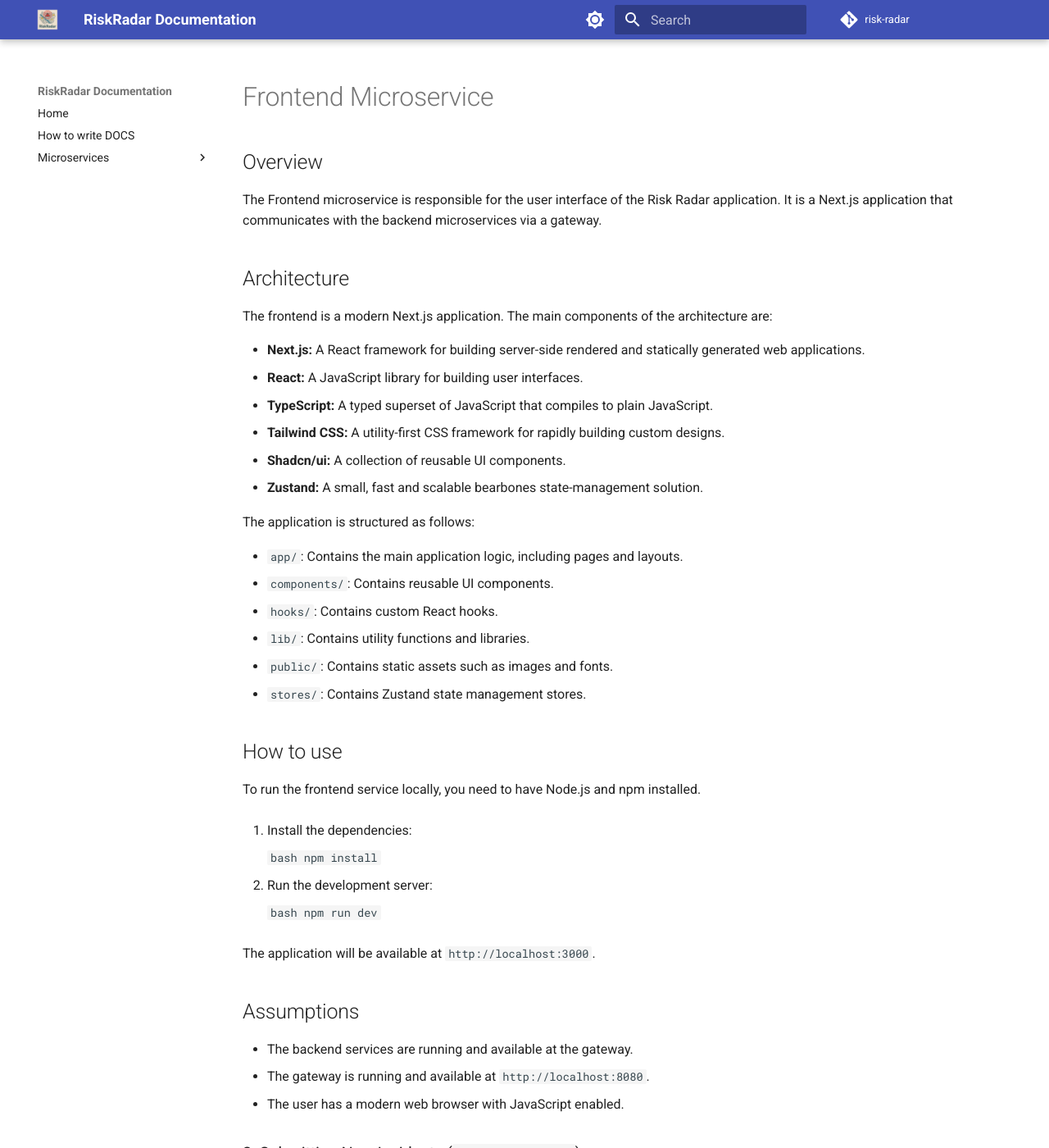
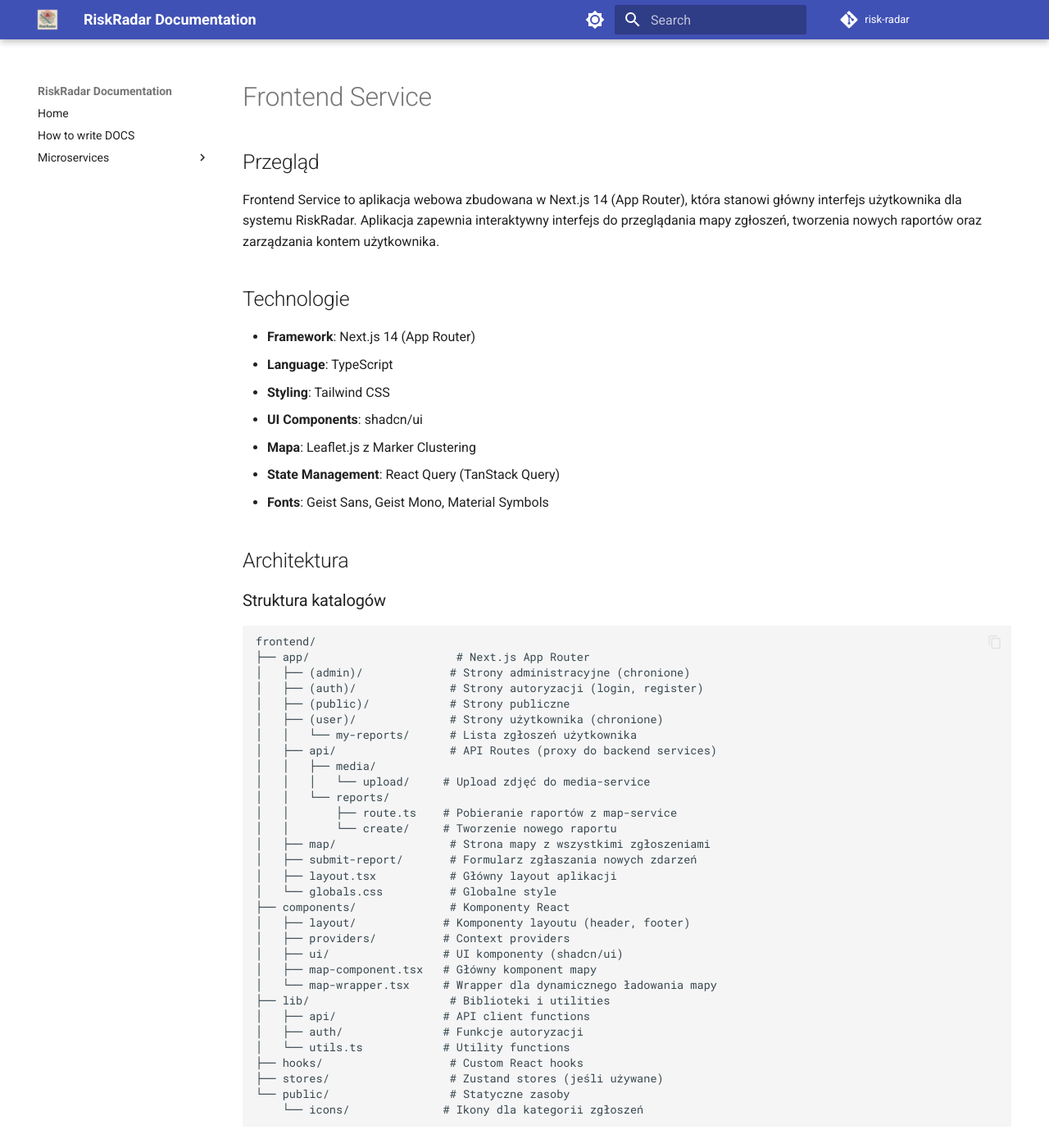
Before and after one commit to risk-radar-project/risk-radar, an MkDocs documentation site: the page built from docs/docs/frontend/index.md, in a window 1280 px wide and 1400 px high. Shown: the whole window at 82% size. Built offline with MkDocs 1.6.1 and Material for MkDocs 9.7.7, drawn with Linux system fonts in a browser that asks for light colours; comment, search, counter and statistics services are not loaded; some of the changed text lies outside the part shown.

Commit message:
Revert "[frontend]  Refactor:;5C Add English comments and translations to frontend components."
This reverts commit 2cbac13f3b79b4b8831fdc44990a8ed490b6f810.

````diff
--- a/docs/docs/frontend/index.md
+++ b/docs/docs/frontend/index.md
@@ -1,104 +1,154 @@
-# Frontend Microservice
+# Frontend Service
 
-## Overview
+## Przegląd
 
-The Frontend microservice is responsible for the user interface of the Risk Radar application. It is a Next.js application that communicates with the backend microservices via a gateway.
+Frontend Service to aplikacja webowa zbudowana w Next.js 14 (App Router), która stanowi główny interfejs użytkownika dla systemu RiskRadar. Aplikacja zapewnia interaktywny interfejs do przeglądania mapy zgłoszeń, tworzenia nowych raportów oraz zarządzania kontem użytkownika.
 
-## Architecture
+## Technologie
 
-The frontend is a modern Next.js application. The main components of the architecture are:
+- **Framework**: Next.js 14 (App Router)
+- **Language**: TypeScript
+- **Styling**: Tailwind CSS
+- **UI Components**: shadcn/ui
+- **Mapa**: Leaflet.js z Marker Clustering
+- **State Management**: React Query (TanStack Query)
+- **Fonts**: Geist Sans, Geist Mono, Material Symbols
 
-- **Next.js:** A React framework for building server-side rendered and statically generated web applications.
-- **React:** A JavaScript library for building user interfaces.
-- **TypeScript:** A typed superset of JavaScript that compiles to plain JavaScript.
-- **Tailwind CSS:** A utility-first CSS framework for rapidly building custom designs.
-- **Shadcn/ui:** A collection of reusable UI components.
-- **Zustand:** A small, fast and scalable bearbones state-management solution.
+## Architektura
 
-The application is structured as follows:
+### Struktura katalogów
 
-- `app/`: Contains the main application logic, including pages and layouts.
-- `components/`: Contains reusable UI components.
-- `hooks/`: Contains custom React hooks.
-- `lib/`: Contains utility functions and libraries.
-- `public/`: Contains static assets such as images and fonts.
-- `stores/`: Contains Zustand state management stores.
+```
+frontend/
+├── app/                      # Next.js App Router
+│   ├── (admin)/             # Strony administracyjne (chronione)
+│   ├── (auth)/              # Strony autoryzacji (login, register)
+│   ├── (public)/            # Strony publiczne
+│   ├── (user)/              # Strony użytkownika (chronione)
+│   │   └── my-reports/      # Lista zgłoszeń użytkownika
+│   ├── api/                 # API Routes (proxy do backend services)
+│   │   ├── media/
+│   │   │   └── upload/     # Upload zdjęć do media-service
+│   │   └── reports/
+│   │       ├── route.ts    # Pobieranie raportów z map-service
+│   │       └── create/     # Tworzenie nowego raportu
+│   ├── map/                 # Strona mapy z wszystkimi zgłoszeniami
+│   ├── submit-report/       # Formularz zgłaszania nowych zdarzeń
+│   ├── layout.tsx           # Główny layout aplikacji
+│   └── globals.css          # Globalne style
+├── components/              # Komponenty React
+│   ├── layout/             # Komponenty layoutu (header, footer)
+│   ├── providers/          # Context providers
+│   ├── ui/                 # UI komponenty (shadcn/ui)
+│   ├── map-component.tsx   # Główny komponent mapy
+│   └── map-wrapper.tsx     # Wrapper dla dynamicznego ładowania mapy
+├── lib/                     # Biblioteki i utilities
+│   ├── api/                # API client functions
+│   ├── auth/               # Funkcje autoryzacji
+│   └── utils.ts            # Utility functions
+├── hooks/                   # Custom React hooks
+├── stores/                  # Zustand stores (jeśli używane)
+└── public/                  # Statyczne zasoby
+    └── icons/              # Ikony dla kategorii zgłoszeń
+```
 
-## How to use
+## Główne funkcjonalności
 
-To run the frontend service locally, you need to have Node.js and npm installed.
+### 1. Interaktywna mapa zgłoszeń (`/map`)
 
-1.  Install the dependencies:
+**Lokalizacja**: `app/map/page.tsx`, `components/map-component.tsx`
 
-    ```bash
-    npm install
-    ```
+Mapa wyświetla wszystkie zweryfikowane zgłoszenia z różnych kategorii:
 
-2.  Run the development server:
+- **Marker Clustering**: Automatyczne grupowanie markerów dla lepszej wydajności
+- **Kategorie ikony**: Każda kategoria ma dedykowaną ikonę
+- **Popupy**: Szczegóły zgłoszenia z podglądem zdjęć
+- **Lightbox**: Pełnowymiarowy podgląd zdjęć
+- **Wyszukiwarka**: Wyszukiwanie miast w Polsce (Nominatim API)
+- **Geolokalizacja**: Przycisk do zlokalizowania użytkownika
+- **Kontrolki zoom**: Przybliżanie/oddalanie mapy
 
-    ```bash
-    npm run dev
-    ```
+#### Kategorie zgłoszeń
 
-The application will be available at `http://localhost:3000`.
+| Kategoria | Nazwa polska | Ikona |
+|-----------|--------------|-------|
+| VANDALISM | Wandalizm | format_paint |
+| INFRASTRUCTURE | Infrastruktura drogowa/chodników | construction |
+| DANGEROUS_SITUATION | Niebezpieczne sytuacje | warning |
+| TRAFFIC_ACCIDENT | Wypadki drogowe | car_crash |
+| PARTICIPANT_BEHAVIOR | Zachowania kierowców/pieszych | person_alert |
+| PARTICIPANT_HAZARD | Zagrożenia dla pieszych i rowerzystów | brightness_alert |
+| WASTE_ILLEGAL_DUMPING | Śmieci/nielegalne zaśmiecanie | delete_sweep |
+| BIOLOGICAL_HAZARD | Zagrożenia biologiczne | bug_report |
+| OTHER | Inne | help_outline |
 
-## Assumptions
+#### Komponenty mapy
 
-- The backend services are running and available at the gateway.
-- The gateway is running and available at `http://localhost:8080`.
-- The user has a modern web browser with JavaScript enabled.
+```typescript
+// Server Component - pobiera dane ze strony serwera
+async function getInitialReports(): Promise<Report[]>
 
-### 2. Submitting New Incidents (`/submit-report`)
+// Client Component - renderuje mapę z Leaflet
+export default function MapComponent({ initialReports }: MapComponentProps)
+```
 
-**Location**: `app/submit-report/page.tsx`
+**Kluczowe cechy**:
+- SSR (Server-Side Rendering) dla początkowych danych
+- Dynamic import dla Leaflet (client-side only)
+- Responsive sidebar z menu nawigacyjnym
+- Real-time search z debouncing
 
-A full form for creating new reports with the following fields:
+### 2. Zgłaszanie nowych zdarzeń (`/submit-report`)
 
-#### Form Fields
+**Lokalizacja**: `app/submit-report/page.tsx`
 
-1.  **Title** (required)
-    -   Text input
-    -   Placeholder: "e.g., Damaged sidewalk"
+Pełny formularz do tworzenia nowych zgłoszeń z następującymi polami:
 
-2.  **Category** (required)
-    -   Select dropdown
-    -   All categories from the list above
+#### Pola formularza
 
-3.  **Description** (optional)
-    -   Textarea
-    -   Multi-line description of the problem
+1. **Tytuł** (wymagane)
+   - Input tekstowy
+   - Placeholder: "np. Uszkodzony chodnik"
 
-4.  **Location** (required)
-    -   Button: "Use my current location" (Geolocation API)
-    -   OR manual entry:
-        -   Latitude
-        -   Longitude
+2. **Kategoria** (wymagane)
+   - Select dropdown
+   - Wszystkie kategorie z listy powyżej
 
-5.  **Photos** (optional)
-    -   File input (multiple)
-    -   Accepts only images
-    -   Preview of the number of selected files
+3. **Opis** (opcjonalne)
+   - Textarea
+   - Wieloliniowy opis problemu
 
-#### Submission Process
+4. **Lokalizacja** (wymagane)
+   - Przycisk: "Użyj mojej obecnej lokalizacji" (Geolocation API)
+   - LUB ręczne wprowadzenie:
+     - Szerokość geograficzna (latitude)
+     - Długość geograficzna (longitude)
+
+5. **Zdjęcia** (opcjonalne)
+   - Input file (multiple)
+   - Akceptuje tylko obrazy
+   - Podgląd liczby wybranych plików
+
+#### Proces wysyłania
 
 ```mermaid
 graph TD
-    A[User fills out the form] --> B{Are there photos?}
-    B -->|Yes| C[Upload photos to Media Service]
-    B -->|No| E[Create report]
-    C --> D{Upload successful?}
-    D -->|Yes| E[Create report with imageIds]
-    D -->|No| F[Show error]
-    E --> G{Report created?}
-    G -->|Yes| H[Success message]
-    G -->|No| F
-    H --> I[Redirect to /map after 2s]
-    F --> J[User can try again]
+    A[Użytkownik wypełnia formularz] --> B{Czy są zdjęcia?}
+    B -->|Tak| C[Upload zdjęć do Media Service]
+    B -->|Nie| E[Tworzenie raportu]
+    C --> D{Upload sukces?}
+    D -->|Tak| E[Tworzenie raportu z imageIds]
+    D -->|Nie| F[Pokazanie błędu]
+    E --> G{Raport utworzony?}
+    G -->|Tak| H[Komunikat sukcesu]
+    G -->|Nie| F
+    H --> I[Redirect do /map po 2s]
+    F --> J[Użytkownik może spróbować ponownie]
 ```
 
 #### API Integration
 
-**Photo Upload**:
+**Upload zdjęć**:
 ```typescript
 POST /api/media/upload
 Content-Type: multipart/form-data
@@ -106,7 +156,7 @@
 Response: { imageIds: string[] }
 ```
 
-**Create Report**:
+**Tworzenie raportu**:
 ```typescript
 POST /api/reports/create
 Content-Type: application/json
@@ -127,58 +177,58 @@
 }
 ```
 
-### 3. My Reports (`/my-reports`)
+### 3. Moje zgłoszenia (`/my-reports`)
 
-**Location**: `app/(user)/my-reports/page.tsx`, `app/(user)/my-reports/my-reports-client.tsx`
+**Lokalizacja**: `app/(user)/my-reports/page.tsx`, `app/(user)/my-reports/my-reports-client.tsx`
 
-A page that allows the user to manage their own reports.
+Strona pozwalająca użytkownikowi zarządzać własnymi zgłoszeniami.
 
-**Functionality**:
--   **List of reports**: A table displaying the user's reports with pagination.
--   **Filtering**:
-    -   By status (Pending, Verified, Rejected).
-    -   By report category.
--   **Sorting**: By creation date, update date, category, and status.
--   **Actions**:
-    -   Deleting reports (with a confirmation modal).
+**Funkcjonalności**:
+- **Lista zgłoszeń**: Tabela wyświetlająca zgłoszenia użytkownika z paginacją.
+- **Filtrowanie**:
+  - Po statusie (Oczekujące, Zweryfikowane, Odrzucone).
+  - Po kategorii zgłoszenia.
+- **Sortowanie**: Po dacie utworzenia, dacie aktualizacji, kategorii i statusie.
+- **Akcje**:
+  - Usuwanie zgłoszeń (z potwierdzeniem w modalu).
 
 ### 4. Sidebar Navigation
 
-Available on the map page, it contains links to:
+Dostępny na stronie mapy, zawiera linki do:
 
--   **Report New Incident** (`/submit-report`) - orange highlight
--   **Your Activity** - user's report history
--   **Login** - authorization
--   **Admin Panel** - for users with admin privileges
+- **Zgłoś Nowe Zdarzenie** (`/submit-report`) - pomarańczowy highlight
+- **Twoja Aktywność** - historia zgłoszeń użytkownika
+- **Logowanie** - autoryzacja
+- **Panel administratora** - dla użytkowników z uprawnieniami admin
 
 ### 5. API Routes (Proxy Layer)
 
-The frontend acts as a proxy between the client and the backend services, providing:
+Frontend działa jako proxy między klientem a backend services, zapewniając:
 
--   Centralized URL configuration
--   Error handling
--   Request logging
--   Header forwarding (User-Agent, etc.)
+- Centralizację konfiguracji URL
+- Obsługę błędów
+- Logowanie requestów
+- Przekazywanie headers (User-Agent, itp.)
 
 #### Endpoints
 
 **GET `/api/reports`**
--   Proxy to: `MAP_SERVICE_URL/reports`
--   Returns: A list of verified reports
+- Proxy do: `MAP_SERVICE_URL/reports`
+- Zwraca: Listę zweryfikowanych raportów
 
 **POST `/api/reports/create`**
--   Proxy to: `REPORT_SERVICE_URL/createReport`
--   Creates a new report
+- Proxy do: `REPORT_SERVICE_URL/createReport`
+- Tworzy nowy raport
 
 **POST `/api/media/upload`**
--   Proxy to: `MEDIA_SERVICE_URL/media/upload`
--   Uploads photos (multipart/form-data)
+- Proxy do: `MEDIA_SERVICE_URL/media/upload`
+- Upload zdjęć (multipart/form-data)
 
-## Configuration
+## Konfiguracja
 
-### Environment Variables
+### Zmienne środowiskowe
 
-The frontend requires the following environment variables:
+Frontend wymaga następujących zmiennych środowiskowych:
 
 ```bash
 # Backend Service URLs
@@ -186,7 +236,7 @@
 REPORT_SERVICE_URL=http://localhost:8081
 MEDIA_SERVICE_URL=http://localhost:8084
 
-# In a Docker environment - use the service names
+# W środowisku Docker - użyj nazw serwisów
 # MAP_SERVICE_URL=http://map-service:8080
 # REPORT_SERVICE_URL=http://report-service:8080
 # MEDIA_SERVICE_URL=http://media-service:8080
@@ -224,12 +274,12 @@
 
 ## Development
 
-### Running Locally
+### Lokalne uruchamianie
 
 ```bash
 cd services/frontend
 
-# Install dependencies
+# Instalacja zależności
 npm install
 
 # Development mode
@@ -240,95 +290,95 @@
 npm start
 ```
 
-### Requirements
+### Wymagania
 
--   Node.js 18+ or 20+
--   npm or pnpm
--   Running backend services (report-service, map-service, media-service)
+- Node.js 18+ lub 20+
+- npm lub pnpm
+- Uruchomione backend services (report-service, map-service, media-service)
 
 ### Hot Module Replacement
 
-Next.js automatically handles HMR in development mode. Code changes are immediately visible in the browser.
+Next.js automatycznie obsługuje HMR w trybie development. Zmiany w kodzie są natychmiast widoczne w przeglądarce.
 
 ## Styling
 
 ### Design System
 
-The application uses a consistent design system with the following colors:
+Aplikacja używa spójnego design system z następującymi kolorami:
 
 ```css
---background: #2a221a      /* Dark brown */
---card: #362c20            /* Lighter brown */
---primary: #d97706         /* Orange */
---text: #e0dcd7            /* Light beige */
+--background: #2a221a      /* Ciemny brąz */
+--card: #362c20            /* Jaśniejszy brąz */
+--primary: #d97706         /* Pomarańczowy */
+--text: #e0dcd7            /* Jasny beż */
 ```
 
-### UI Components
+### Komponenty UI
 
-It uses the **shadcn/ui** library which provides:
--   Accessible components (a11y)
--   Customizable via Tailwind
--   TypeScript support
--   Radix UI primitives
+Wykorzystuje bibliotekę **shadcn/ui** która zapewnia:
+- Dostępne komponenty (a11y)
+- Customizowalne przez Tailwind
+- TypeScript support
+- Radix UI primitives
 
 ### Responsive Design
 
--   Mobile-first approach
--   Breakpoints: sm, md, lg, xl, 2xl (Tailwind defaults)
--   Sidebar collapse on smaller screens
--   Touch-friendly controls on mobile devices
+- Mobile-first approach
+- Breakpoints: sm, md, lg, xl, 2xl (Tailwind defaults)
+- Sidebar collapse na mniejszych ekranach
+- Touch-friendly controls na urządzeniach mobilnych
 
 ## Performance
 
-### Optimizations
+### Optymalizacje
 
-1.  **Server-Side Rendering (SSR)**
-    -   Initial report data is fetched on the server
-    -   Faster First Contentful Paint (FCP)
+1. **Server-Side Rendering (SSR)**
+   - Początkowe dane raportów pobierane na serwerze
+   - Szybsze First Contentful Paint (FCP)
 
-2.  **Dynamic Imports**
-    -   Leaflet is loaded only on the client-side
-    -   Reduces bundle size
+2. **Dynamic Imports**
+   - Leaflet ładowane tylko po stronie klienta
+   - Redukcja bundle size
 
-3.  **Image Optimization**
-    -   Next.js Image component (where possible)
-    -   Lazy loading for images in popups
+3. **Image Optimization**
+   - Next.js Image component (gdzie możliwe)
+   - Lazy loading dla zdjęć w popupach
 
-4.  **Marker Clustering**
-    -   Grouping markers for better performance
-    -   Better UX with a large number of reports
+4. **Marker Clustering**
+   - Grupowanie markerów dla lepszej wydajności
+   - Lepsza UX przy dużej liczbie zgłoszeń
 
-5.  **Debouncing**
-    -   Search input (300ms delay)
-    -   Reduces the number of API calls
+5. **Debouncing**
+   - Search input (300ms delay)
+   - Redukcja liczby API calls
 
 ### Cache Strategy
 
--   `cache: 'no-store'` for reports (always fresh data)
--   React Query cache for client-side requests
--   Static assets cached by CDN/browser
+- `cache: 'no-store'` dla raportów (zawsze świeże dane)
+- React Query cache dla client-side requestów
+- Static assets cached przez CDN/browser
 
 ## Security
 
 ### CSRF Protection
 
-Next.js automatically protects against CSRF in API routes.
+Next.js automatycznie chroni przed CSRF w API routes.
 
 ### Input Validation
 
--   Client-side validation in forms
--   Server-side validation in API routes
--   TypeScript type checking
+- Client-side validation w formularzach
+- Server-side validation w API routes
+- TypeScript type checking
 
 ### Environment Variables
 
--   Sensitive data in `.env.local` (gitignored)
--   Different values for dev/production
--   Validation on application startup
+- Wrażliwe dane w `.env.local` (gitignored)
+- Różne wartości dla dev/production
+- Walidacja przy starcie aplikacji
 
 ## Testing
 
-### Test Structure (TODO)
+### Struktura testów (TODO)
 
 ```bash
 __tests__/
@@ -343,32 +393,32 @@
     └── media.test.ts
 ```
 
-### Recommended Testing Libraries
+### Testing Libraries (Rekomendowane)
 
--   Jest - Test runner
--   React Testing Library - Component testing
--   Playwright/Cypress - E2E testing
+- Jest - Test runner
+- React Testing Library - Component testing
+- Playwright/Cypress - E2E testing
 
 ## Troubleshooting
 
-### Common Problems
+### Częste problemy
 
-**1. The map does not load**
--   Check if Leaflet CSS is loaded
--   Verify `ssr: false` in the dynamic import
--   Check the browser console for errors
+**1. Mapa się nie ładuje**
+- Sprawdź czy Leaflet CSS jest załadowany
+- Verify `ssr: false` w dynamic import
+- Check browser console for errors
 
-**2. No reports on the map**
--   Verify `MAP_SERVICE_URL`
--   Check the network tab in DevTools
--   Check the server-side logs in the terminal
+**2. Brak zgłoszeń na mapie**
+- Verify MAP_SERVICE_URL
+- Check network tab w DevTools
+- Sprawdź logi server-side w terminalu
 
-**3. Photo upload does not work**
--   Verify `MEDIA_SERVICE_URL`
--   Check file size limits
--   Check the image format (only images are accepted)
+**3. Upload zdjęć nie działa**
+- Verify MEDIA_SERVICE_URL
+- Check file size limits
+- Sprawdź format obrazów (tylko images akceptowane)
 
-**4. Geolocation does not work**
--   HTTPS is required (or localhost)
--   The user must grant permission
--   Fallback to manual coordinates
+**4. Geolokalizacja nie działa**
+- HTTPS required (lub localhost)
+- User must grant permission
+- Fallback to manual coordinates
````
Also changed, not shown: other parts of docs/docs/frontend/index.md (+1 -1 lines), 11 other files.
